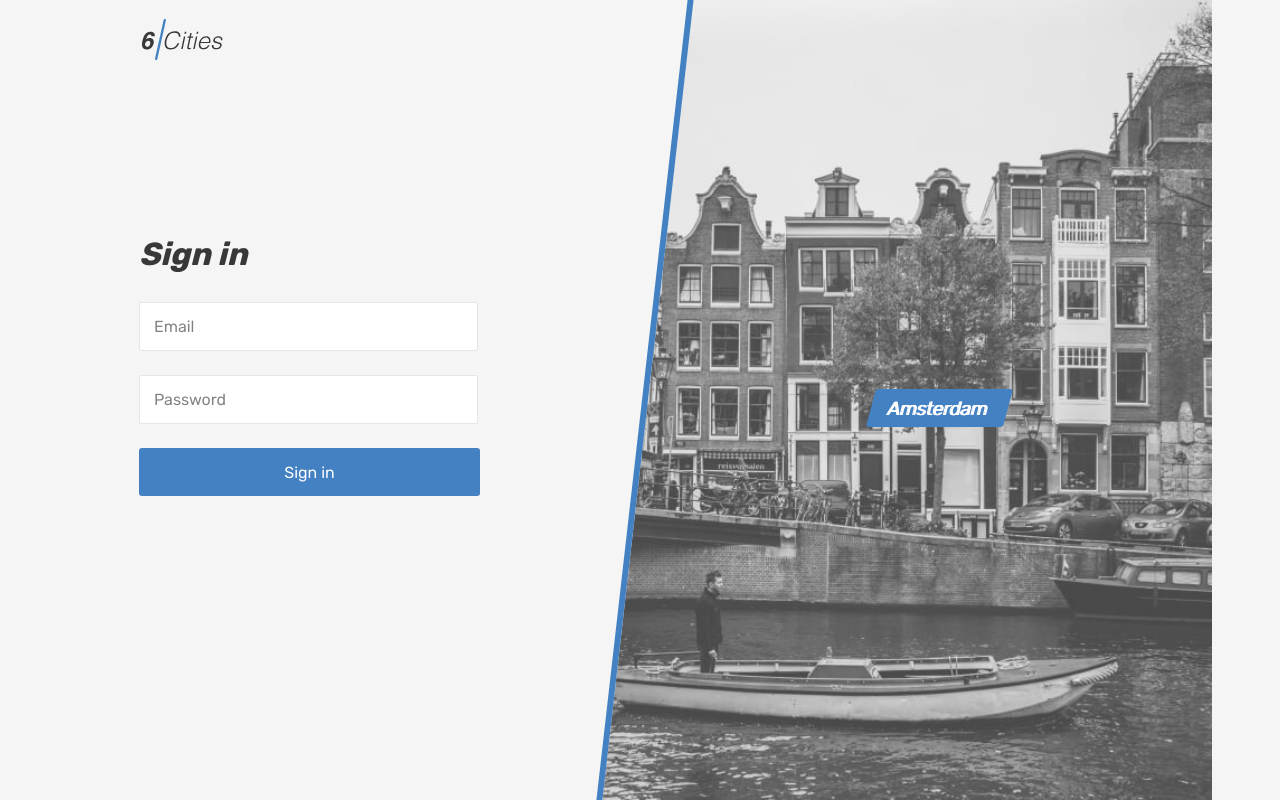
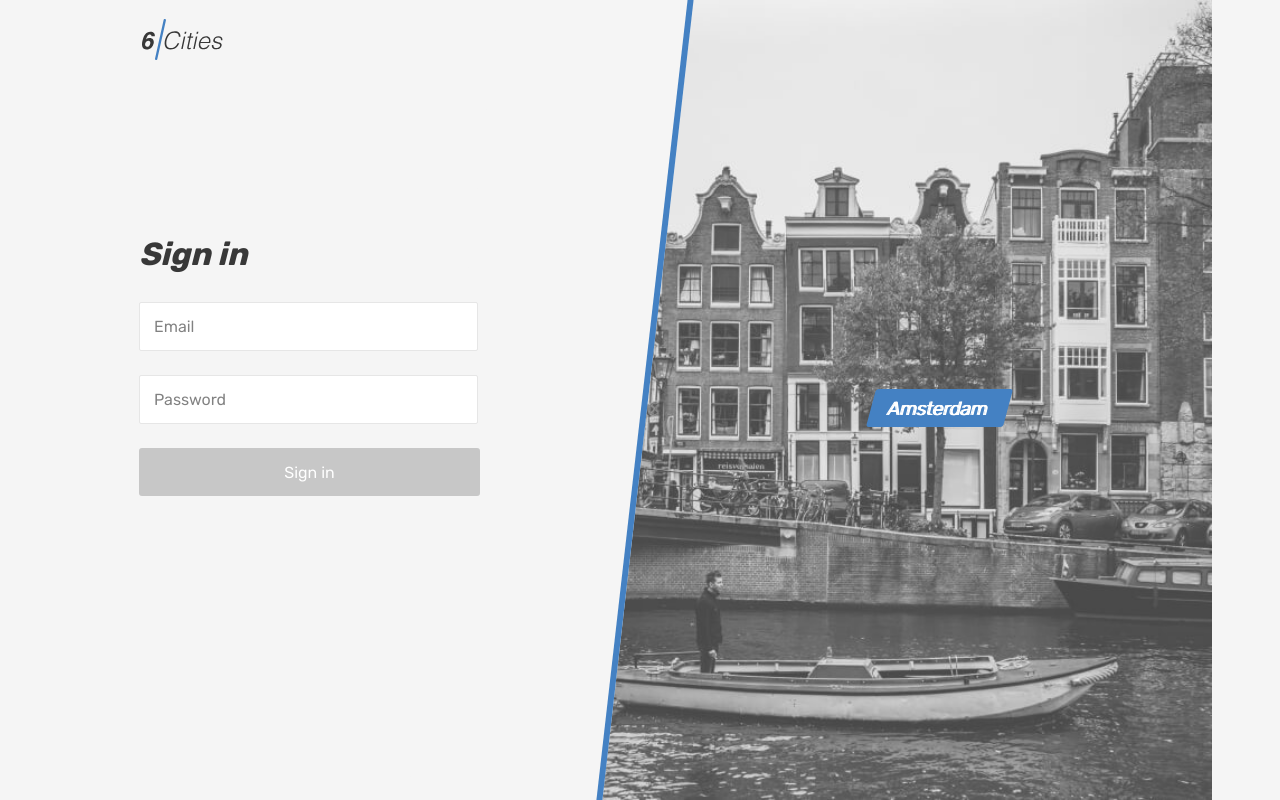
Before and after one commit to KuryakovDen/42634-six-cities-9, a React (Create React App) app in the folder project/: page /login in a window 1280 px wide. Built offline with nearby package versions, Linux system fonts and the light colour scheme; no server answers.

Commit message:
feat: Доработка валидации пароля

```diff
--- a/project/src/components/user-info/user-info.tsx
+++ b/project/src/components/user-info/user-info.tsx
@@ -1,6 +1,8 @@
 import React from 'react';
 import {Link} from 'react-router-dom';
 import {AppRoute} from '../../const';
+import {logoutAction} from '../../store/api-actions';
+import {store} from '../../store';
 
 function UserInfo(): JSX.Element {
   return (
@@ -13,7 +15,7 @@ function UserInfo(): JSX.Element {
             <span className="header__user-name user__name">Oliver.conner@gmail.com</span>
           </Link>
         </li>
-        <li className="header__nav-item">
+        <li className="header__nav-item" onClick={() => store.dispatch(logoutAction())}>
           <a className="header__nav-link" href="#">
             <span className="header__signout">Sign out</span>
           </a>
--- a/project/src/screens/login-screen/login-screen.tsx
+++ b/project/src/screens/login-screen/login-screen.tsx
@@ -1,8 +1,22 @@
-import React from 'react';
+import React, {ChangeEvent, useState} from 'react';
 import {Link} from 'react-router-dom';
 import {AppRoute} from '../../const';
+import {store} from '../../store';
+import {AuthData, loginAction} from '../../store/api-actions';
 
 function LoginScreen(): JSX.Element {
+  const [authData, setAuthData] = useState<AuthData>({
+    login: '',
+    password: '',
+  });
+
+  const validPasswordPattern: boolean = (/([0-9].*[a-z])|([a-z].*[0-9])/).test(authData.password);
+
+  const onSubmit = (e: React.MouseEvent<HTMLButtonElement>) => {
+    e.preventDefault();
+    store.dispatch(loginAction(authData));
+  };
+
   return (
     <div className="page page--gray page--login">
       <header className="header">
@@ -24,13 +38,24 @@ function LoginScreen(): JSX.Element {
             <form className="login__form form" action="#" method="post">
               <div className="login__input-wrapper form__input-wrapper">
                 <label className="visually-hidden">E-mail</label>
-                <input className="login__input form__input" type="email" name="email" placeholder="Email" required />
+                <input className="login__input form__input" type="email" name="email" placeholder="Email" required
+                  onChange={(e: ChangeEvent<HTMLInputElement>) => setAuthData({ ...authData, login: e.target.value })}
+                />
               </div>
               <div className="login__input-wrapper form__input-wrapper">
                 <label className="visually-hidden">Password</label>
-                <input className="login__input form__input" type="password" name="password" placeholder="Password" required />
+                <input className="login__input form__input" type="password" name="password" placeholder="Password" required
+                  onChange={(e: ChangeEvent<HTMLInputElement>) => setAuthData({ ...authData, password: e.target.value })}
+                />
               </div>
-              <button className="login__submit form__submit button" type="submit">Sign in</button>
+              <button
+                className="login__submit form__submit button"
+                type="submit"
+                onClick={(e) => onSubmit(e)}
+                disabled={authData.password.trim() === '' || !validPasswordPattern}
+              >
+                Sign in
+              </button>
             </form>
           </section>
           <section className="locations locations--login locations--current">
```
